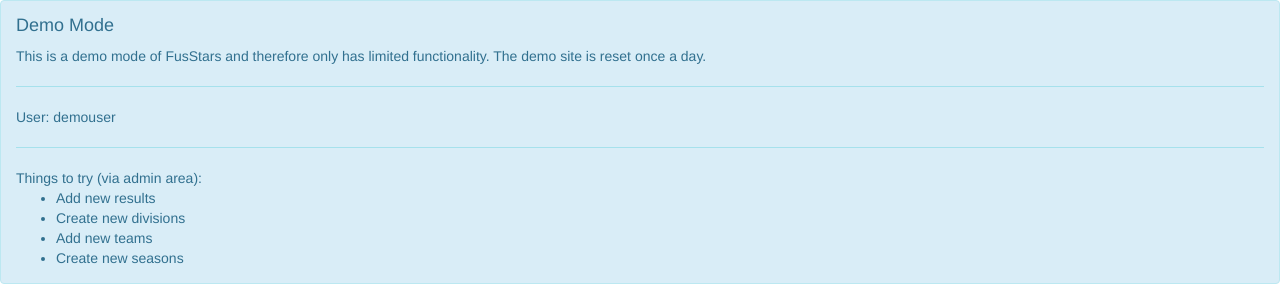
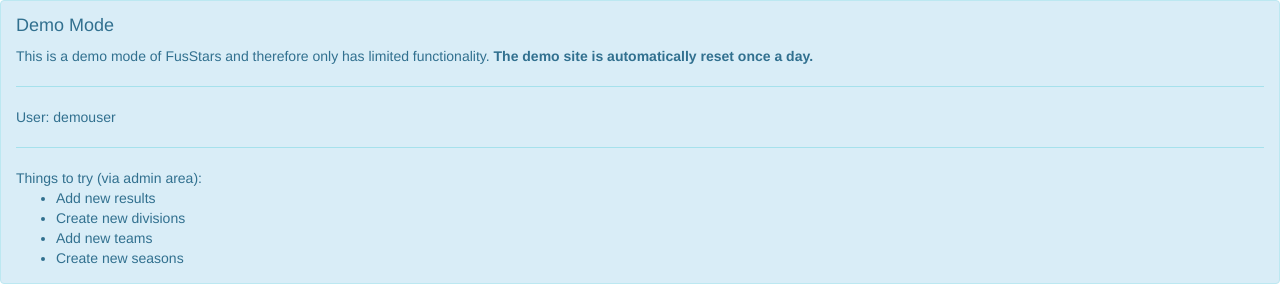
Before and after one commit to stevenmcintosh/Office-Fussball, a PHP site: page /login in a window 1280 px wide. Shown: the top 300 px of the page. Run offline with PHP 8.4, Linux system fonts and the light colour scheme; data comes from the database, SQL or seed files in the repository; some libraries are stand-ins or nearby versions.

Commit message:
tweak to demo notice

```diff
--- a/application/view/login/index_local.php
+++ b/application/view/login/index_local.php
@@ -16,7 +16,7 @@
 <?php /* REMOVE THIS FROM PRODUCTION **/ ?>
 <div class="alert alert-info" role="alert">
   <h4 class="alert-heading">Demo Mode</h4>
-  <p>This is a demo mode of FusStars and therefore only has limited functionality. The demo site is reset once a day.</p>
+  <p>This is a demo mode of FusStars and therefore only has limited functionality. <b>The demo site is automatically reset once a day.</b></p>
   <hr>
   <p class="mb-0">User: demouser</p>
   <hr>
```
